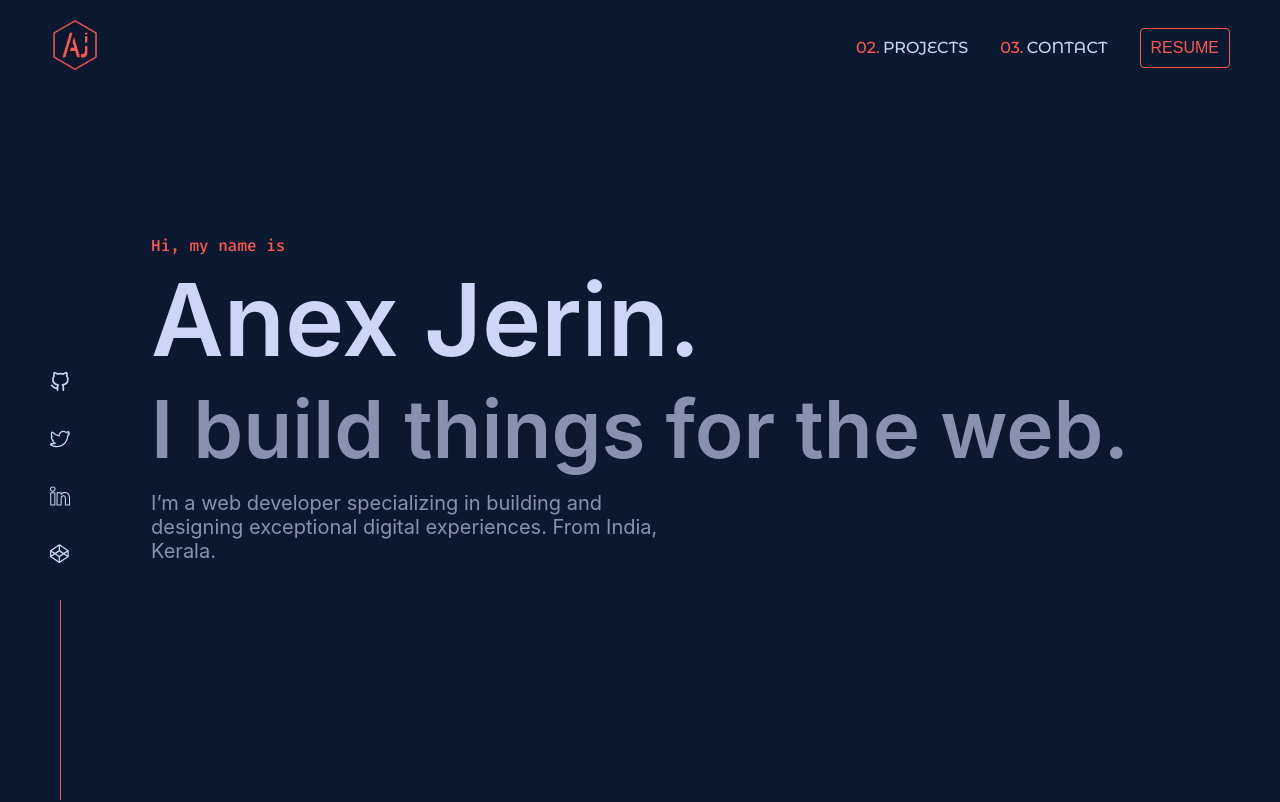
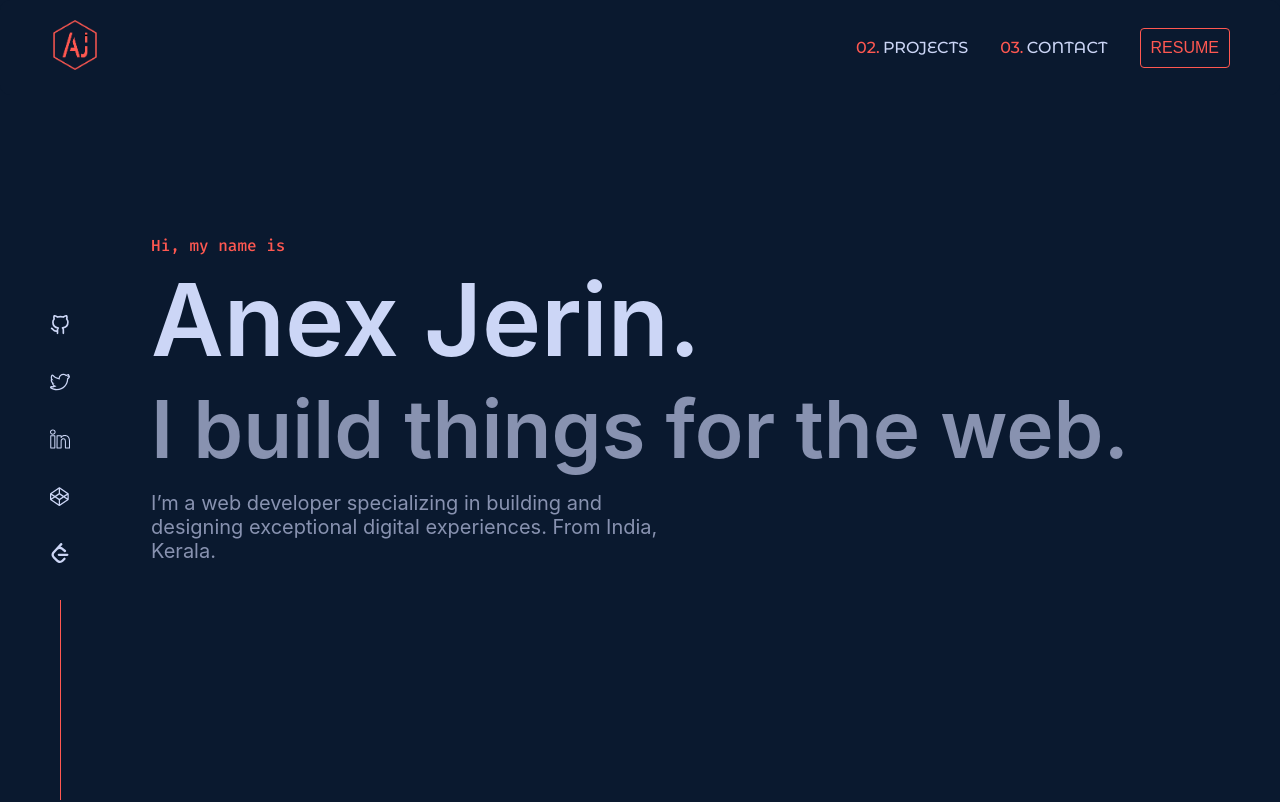
Before and after one commit to anex-jerin/react-Portfolio, a React (Create React App) app: page / in a window 1280 px wide. Shown: the top 802 px of the page. Built offline with nearby package versions, Linux system fonts and the light colour scheme.

Commit message:
leetcode

```diff
--- a/src/components/info/Info.jsx
+++ b/src/components/info/Info.jsx
@@ -1,6 +1,7 @@
 import React from 'react';
 import { FiGithub } from 'react-icons/fi';
 import { SlSocialTwitter, SlSocialLinkedin } from 'react-icons/sl';
+import {SiLeetcode} from 'react-icons/si'
 import { ImCodepen } from 'react-icons/im';
 
 const Info = () => {
@@ -41,10 +42,21 @@ const Info = () => {
           <li>
             <a
               href='https://codepen.io/anex-jerin'
+              title='Codepen'
               target='_blank'
               rel='noopener noreferrer'
             >
               <ImCodepen className='icon' />
+            </a>
+          </li>
+          <li>
+            <a
+              href='https://leetcode.com/Anexjerin/'
+              target='_blank'
+              title='LeetCode'
+              rel='noopener noreferrer'
+            >
+              <SiLeetcode className='icon' />
             </a>
           </li>
         </ul>
```
